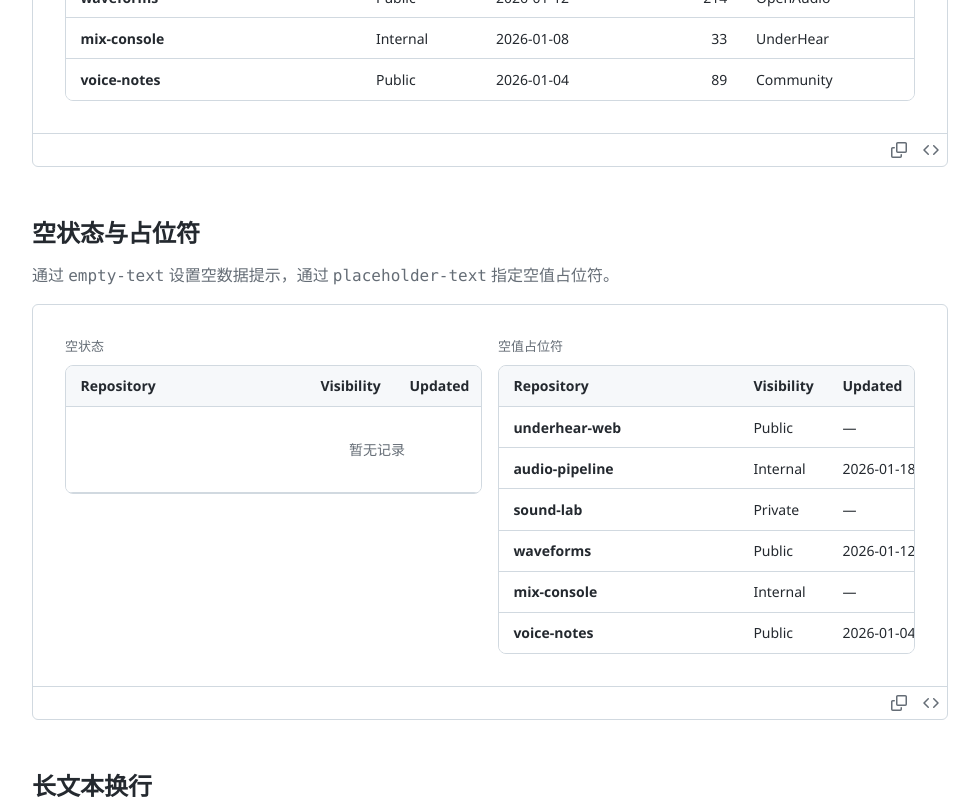
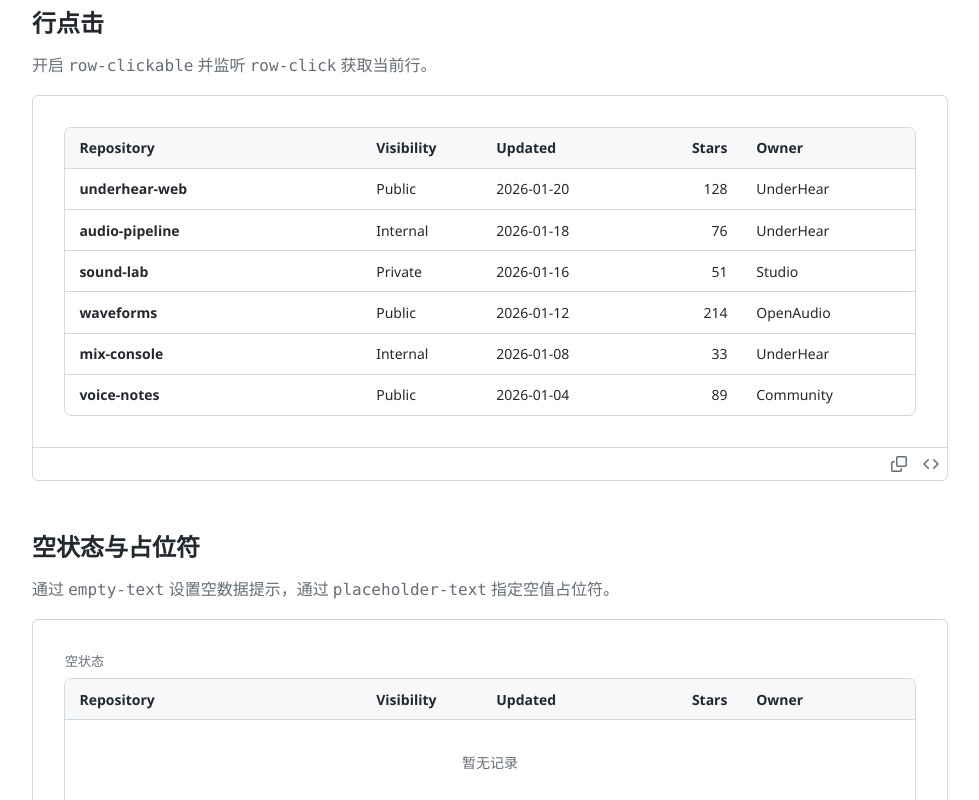
Before and after one commit to UnderHear-tools/UnderHear-Web, a Vue app in the folder UnderHear-frontend/: page /component/table in a window 1280 px wide. Shown: the part 1620-2420 px from the top of the page, without its empty margins (300-1279 px from the left). Built offline with nearby package versions, Linux system fonts and the light colour scheme.

Commit message:
表格组件优化

```diff
--- a/UnderHear-frontend/src/components/z-ui/table/zTable/zTable.vue
+++ b/UnderHear-frontend/src/components/z-ui/table/zTable/zTable.vue
@@ -48,7 +48,7 @@
 
         <tbody v-else class="z-table__body">
           <tr class="z-table__row z-table__row--empty">
-            <td class="z-table__cell z-table__cell--empty" :colspan="colspan">
+            <td class="z-table__cell--empty" :colspan="colspan">
               {{ emptyText }}
             </td>
           </tr>
@@ -184,8 +184,8 @@ function columnStyle(column: ZTableColumn) {
 
 <style scoped>
 .z-table {
-  border: 1px solid var(--border-gray);
-  border-radius: 8px;
+  outline: 1px solid var(--border-gray);
+  border-radius: 6px;
   background: #ffffff;
   color: var(--font-black);
   overflow: hidden;
--- a/UnderHear-frontend/src/module/components/views/components/table.vue
+++ b/UnderHear-frontend/src/module/components/views/components/table.vue
@@ -389,7 +389,7 @@ const apiRows: Array<Array<{ text: string; code?: boolean }>> = [
 }
 
 .table-demo--split {
-  grid-template-columns: repeat(auto-fit, minmax(280px, 1fr));
+  grid-template-columns: 1fr;
   align-items: start;
 }
 
```
